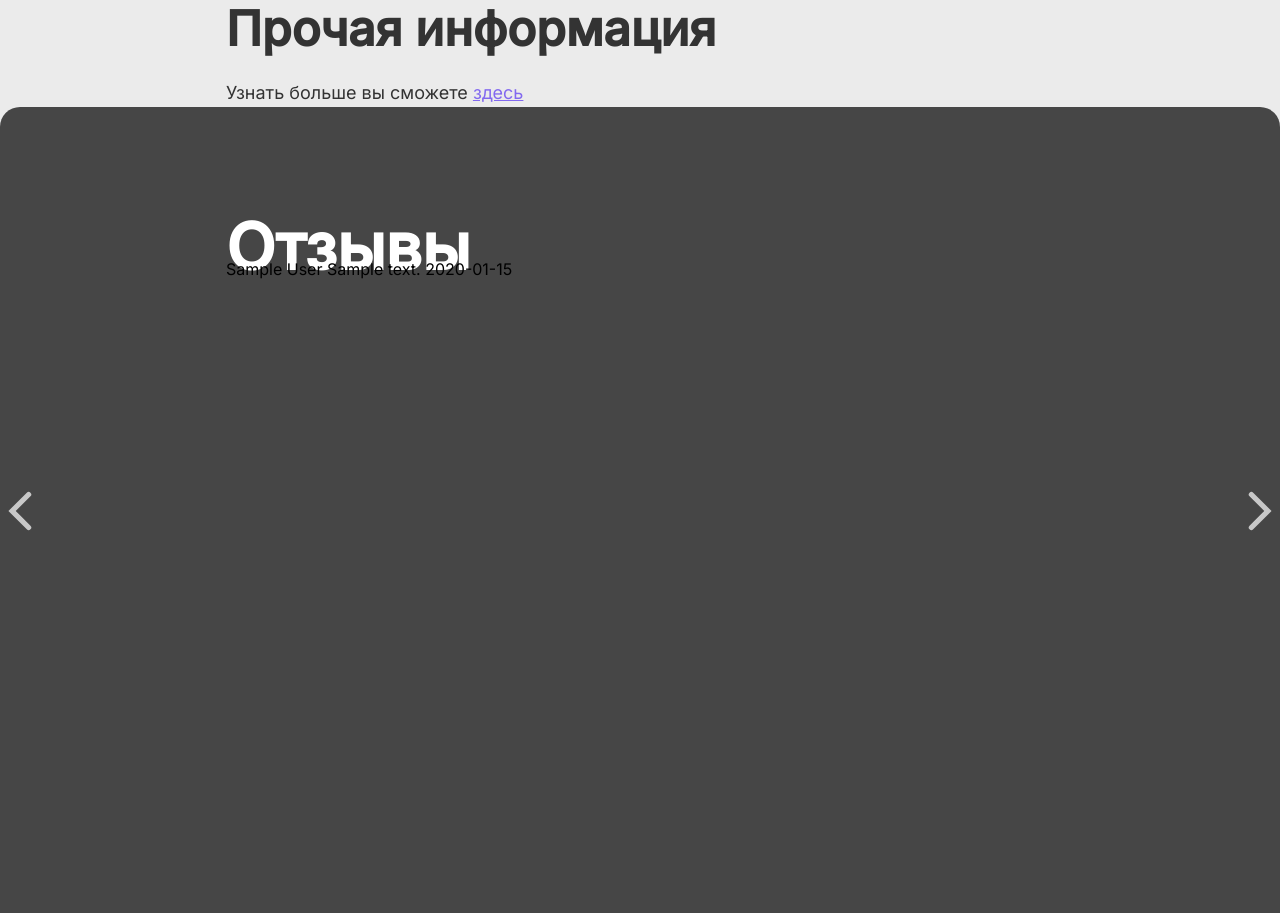
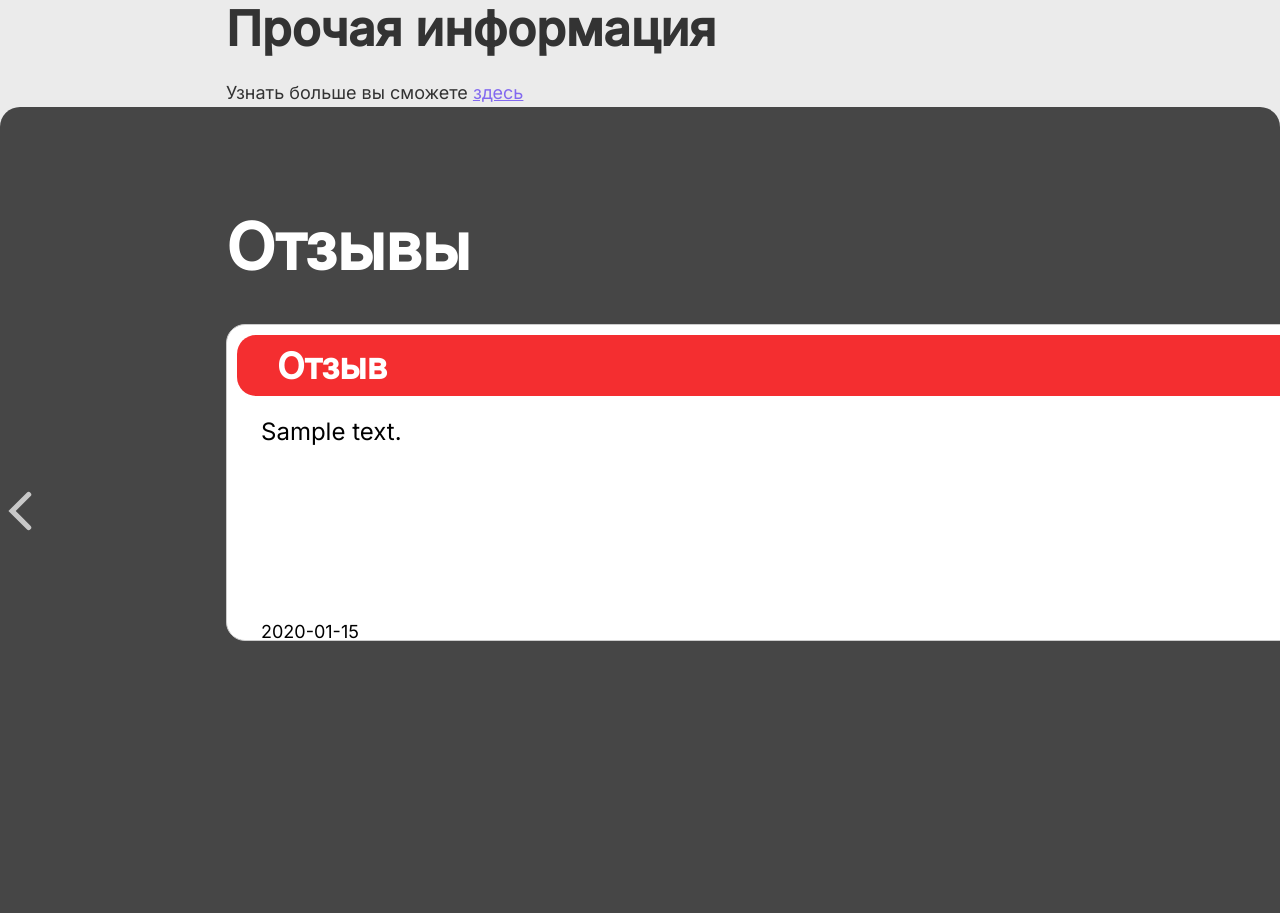
Before and after one commit to ICFA/Campus-by-Flairest, a Django app: page /catalog/spec/1/ in a window 1280 px wide. Shown: the part 1518-2431 px from the top of the page. Run offline with Django 5.2, Linux system fonts and the light colour scheme; tables that the repository leaves empty hold one stand-in row (values such as "Sample post"); parts of the project's set-up code (start-up, migrations or seed data) failed here and were passed over; some libraries are stand-ins or nearby versions.

Commit message:
Отображение отзывов на странице направления

```diff
--- a/Flairest_team_campus_project/flairest_campus/static/flairest_campus/css/directions.css
+++ b/Flairest_team_campus_project/flairest_campus/static/flairest_campus/css/directions.css
@@ -123,3 +123,7 @@
     margin-top: 100px;
     margin-left: 400px;
 }
+
+.reviews-data {
+    display: none;
+}
--- a/Flairest_team_campus_project/flairest_campus/static/flairest_campus/scripts/direction.js
+++ b/Flairest_team_campus_project/flairest_campus/static/flairest_campus/scripts/direction.js
@@ -7,6 +7,17 @@ function toggleDisciplines() {
 }
 
 $(document).ready(function () {
+    const reviewContainers = document.querySelectorAll('.review');
+    let reviews = [];
+
+    for (const r of reviewContainers) {
+        reviews.push({
+        author: r.querySelector('#author').textContent,
+        review: r.querySelector('#review').textContent,
+        date: r.querySelector('#date').textContent,
+        });
+    }
+    console.log(reviews);
 
     $("#review-submit-text").on("keydown", function (e) {
         if (e.key === "Enter") {
@@ -17,9 +28,8 @@ $(document).ready(function () {
     });
 
     var currentIndex = 0;
-    var reviews = [];
 
-    loadReviews();
+    loadReviews(reviews);
 
     $("#submit-button").on("click", function () {
         var reviewText = $("#review-submit-text").val();
@@ -64,8 +74,8 @@ $(document).ready(function () {
         );
     }
 
-    function loadReviews() {
-        reviews = JSON.parse(localStorage.getItem("reviews")) || [];
+    function loadReviews(reviewsData) {
+        reviews = reviewsData || [];
         displayReviews();
     }
 
@@ -76,7 +86,7 @@ $(document).ready(function () {
     function displayReview(review) {
         var reviewContainer = $("<div class='review-container'></div>")
             .append("<div class='review-top-section'><b>Отзыв</b></div>")
-            .append("<p class='review-text'>" + review.text + "</p>")
+            .append("<p class='review-text'>" + review.review + "</p>")
             .append("<div class='review-bottom-section'><time class='review-time'>" + review.date + "</time></div>");
 
         $(".reviews-list").append(reviewContainer);
@@ -103,4 +113,5 @@ $(document).ready(function () {
         $("#prev-btn").prop("disabled", currentIndex === 0);
         $("#next-btn").prop("disabled", currentIndex === maxIndex);
     }
+    $(".reviews-data").empty();
 });
--- a/Flairest_team_campus_project/flairest_campus/templates/flairest_campus/direction.html
+++ b/Flairest_team_campus_project/flairest_campus/templates/flairest_campus/direction.html
@@ -82,13 +82,15 @@
         </section>
         <div class="direction-reviews">
             <h2>Отзывы</h2>
-            {% for r in rev %}
-            <table>
-                {{ r.author }}
-                {{ r.review }}
-                {{ r.date }}
-            </table>
-            {% endfor %}
+            <div class="reviews-data">
+                {% for r in rev %}
+                <div class="review">
+                    <p id="author">{{ r.author }}</p>
+                    <p id="review">{{ r.review }}</p>
+                    <p id="date">{{ r.date }}</p>
+                </div>
+                {% endfor %}
+            </div>
             <div class="arrow-container" id="prev-btn"><img src="{% static 'flairest_campus/image/left.svg' %}" style="position: absolute;" alt="Previous"></div>
             <div class="reviews-container">
                 <div class="reviews-list">
```
